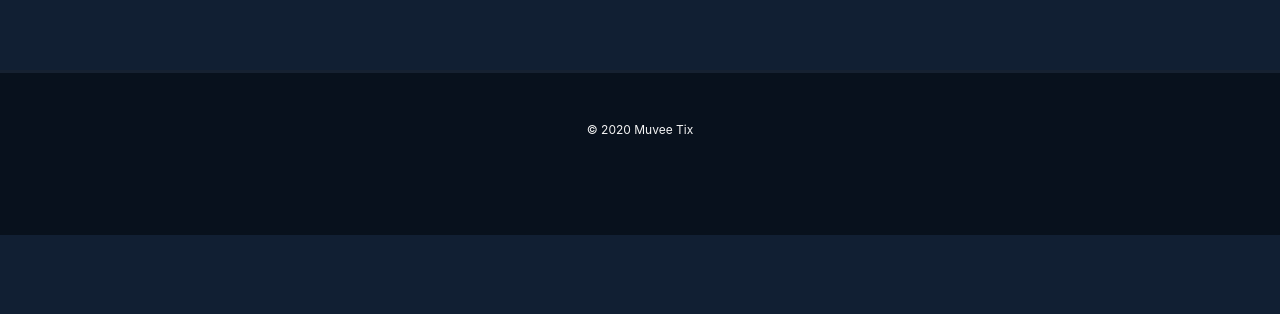
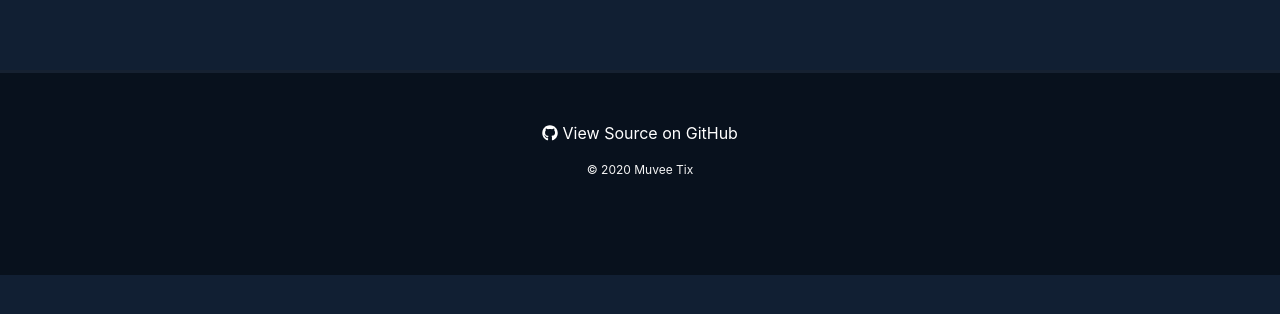
Before and after one commit to cdterry87/muvee-tix, a Vue app: page / in a window 1280 px wide. Shown: the part 128-442 px from the top of the page. Built offline with nearby package versions, Linux system fonts and the light colour scheme; no server answers.

Commit message:
Updated footer links

```diff
--- a/src/components/Footer/Footer.vue
+++ b/src/components/Footer/Footer.vue
@@ -1,6 +1,14 @@
 <template>
   <footer class="footer has-text-light has-text-centered mt-6 is-size-7">
-    &copy; 2020 Muvee Tix
+    <a
+      class="has-text-white is-size-6"
+      href="https://github.com/cdterry87/muvee-tix"
+      target="_blank"
+    >
+      <i class="fab fa-github"></i>
+      View Source on GitHub
+    </a>
+    <p class="mt-4">&copy; 2020 Muvee Tix</p>
   </footer>
 </template>
 
```
